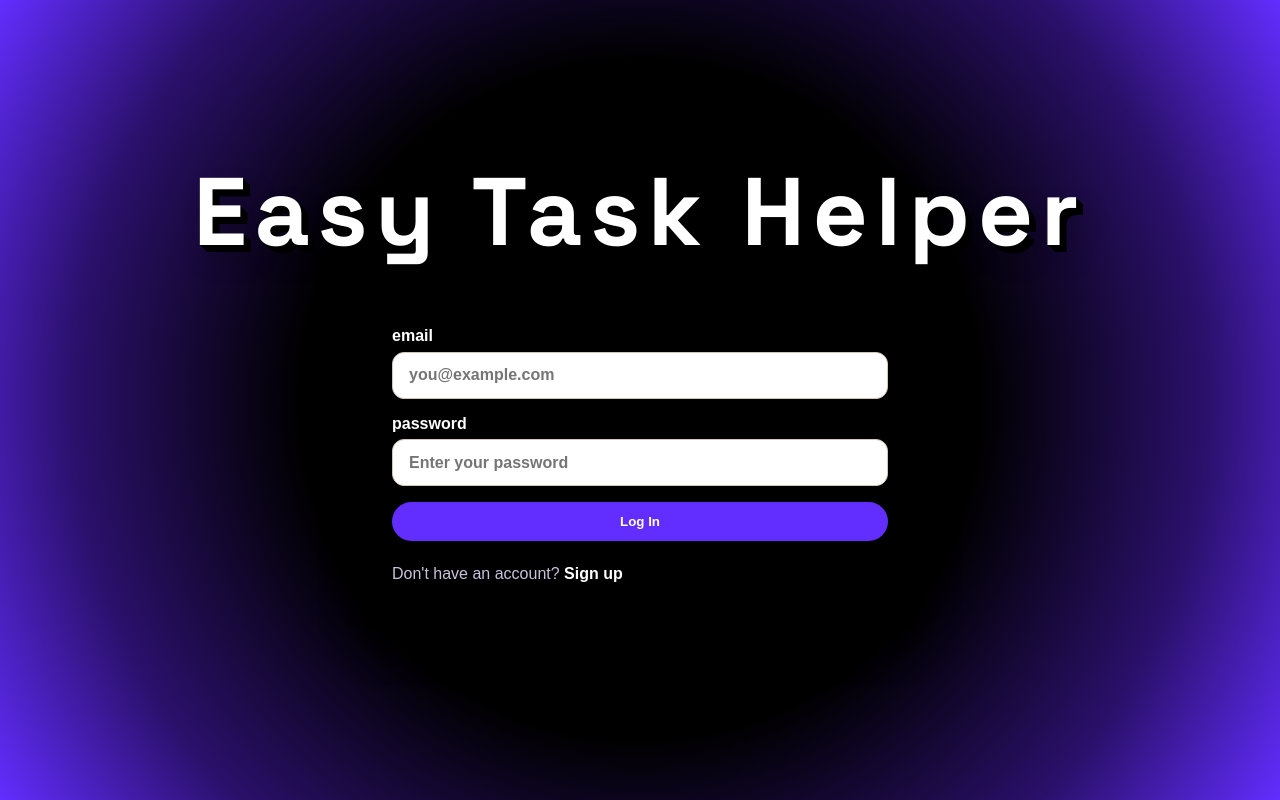
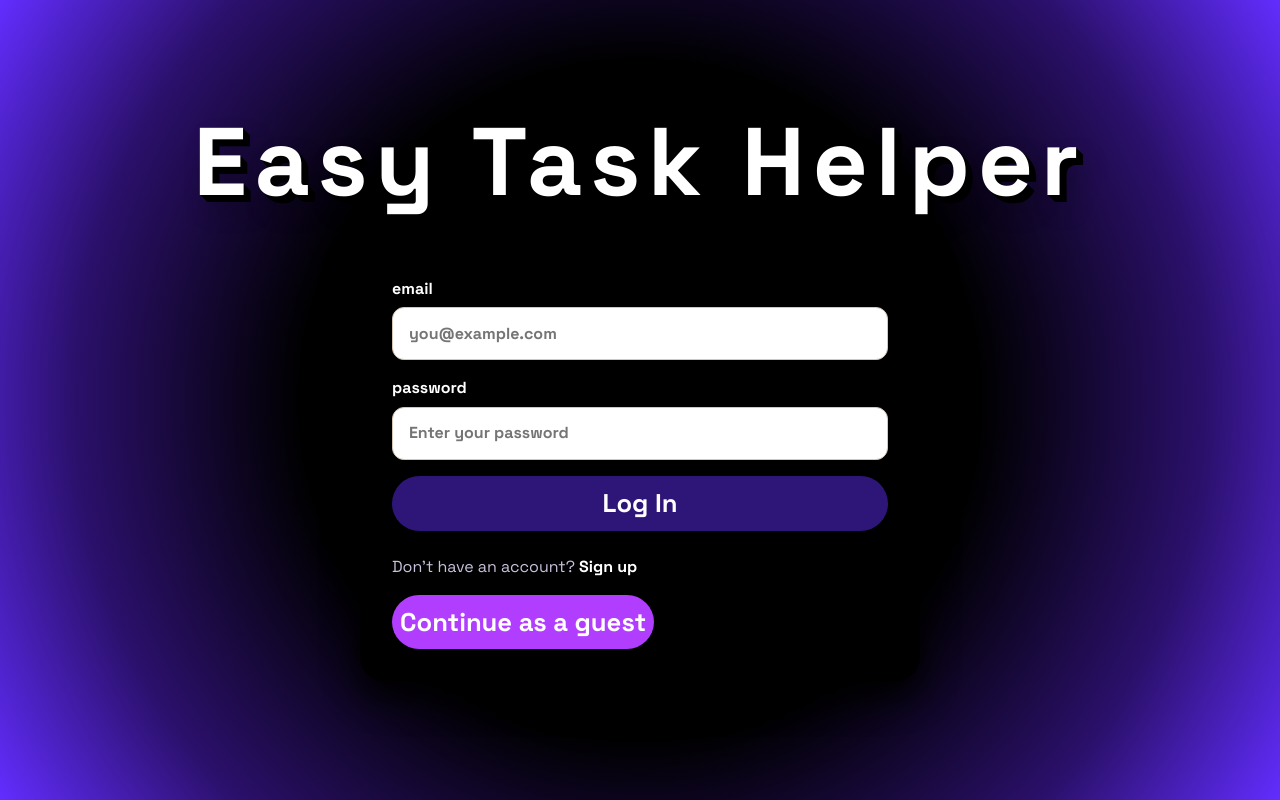
Before and after one commit to adamBlank99/appointment_scheduler_app, a React (Vite) app: page /login in a window 1280 px wide. Built offline with nearby package versions, Linux system fonts and the light colour scheme; no server answers.

Commit message:
Added guest button, no logic yet

```diff
--- a/src/App.css
+++ b/src/App.css
@@ -79,13 +79,14 @@
 .danger-button {
   border: none;
   border-radius: 999px;
-  padding: 0.75rem 1.1rem;
+  padding: 0.75rem .5rem;
   cursor: pointer;
   font-weight: 700;
+  font-size: 1.6rem;
 }
 
 .primary-button {
-  background: #622dff;
+  background: #2e1578;
   color: white;
 }
 
--- a/src/index.css
+++ b/src/index.css
@@ -1,16 +1,21 @@
+@import url('https://fonts.googleapis.com/css2?family=Space+Grotesk:wght@400;500;600;700&display=swap');
+
 * {
   box-sizing: border-box;
 }
 
 body {
   margin: 0;
-  font-family: Arial, Helvetica, sans-serif;
+  font-family: "Space Grotesk", Arial, Helvetica, sans-serif;
   background: #f7f4ef;
+  line-height: 1.5;
 }
+
 
 button,
 input,
 textarea,
 select {
   font-family: inherit;
+  line-height: 1.2;
 }
--- a/src/pages/Login.jsx
+++ b/src/pages/Login.jsx
@@ -4,7 +4,7 @@ import { supabase } from "../services/supabaseClient"
 
 function Login() {
   const navigate = useNavigate()
-
+  const buttonText = "Continue as a guest"
   const [email, setEmail] = useState("")
   const [password, setPassword] = useState("")
   const [errorMessage, setErrorMessage] = useState("")
@@ -66,6 +66,10 @@ function Login() {
         <p className="auth-footer">
           Don&apos;t have an account? <Link to="/signup">Sign up</Link>
         </p>
+
+        <button className="secondary-button" type = "button">
+          {buttonText}
+        </button>
       </section>
     </main>
   )
```
